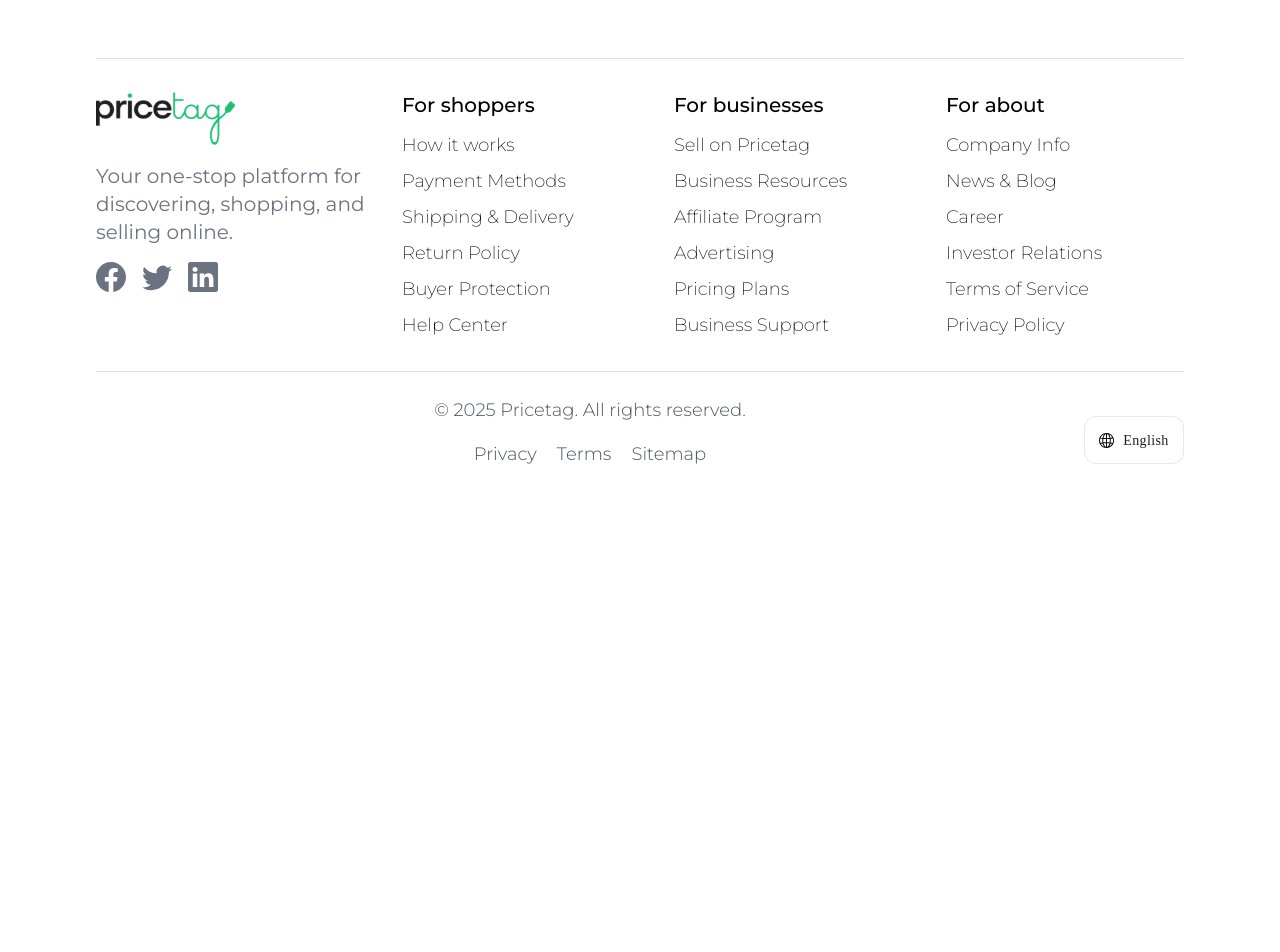
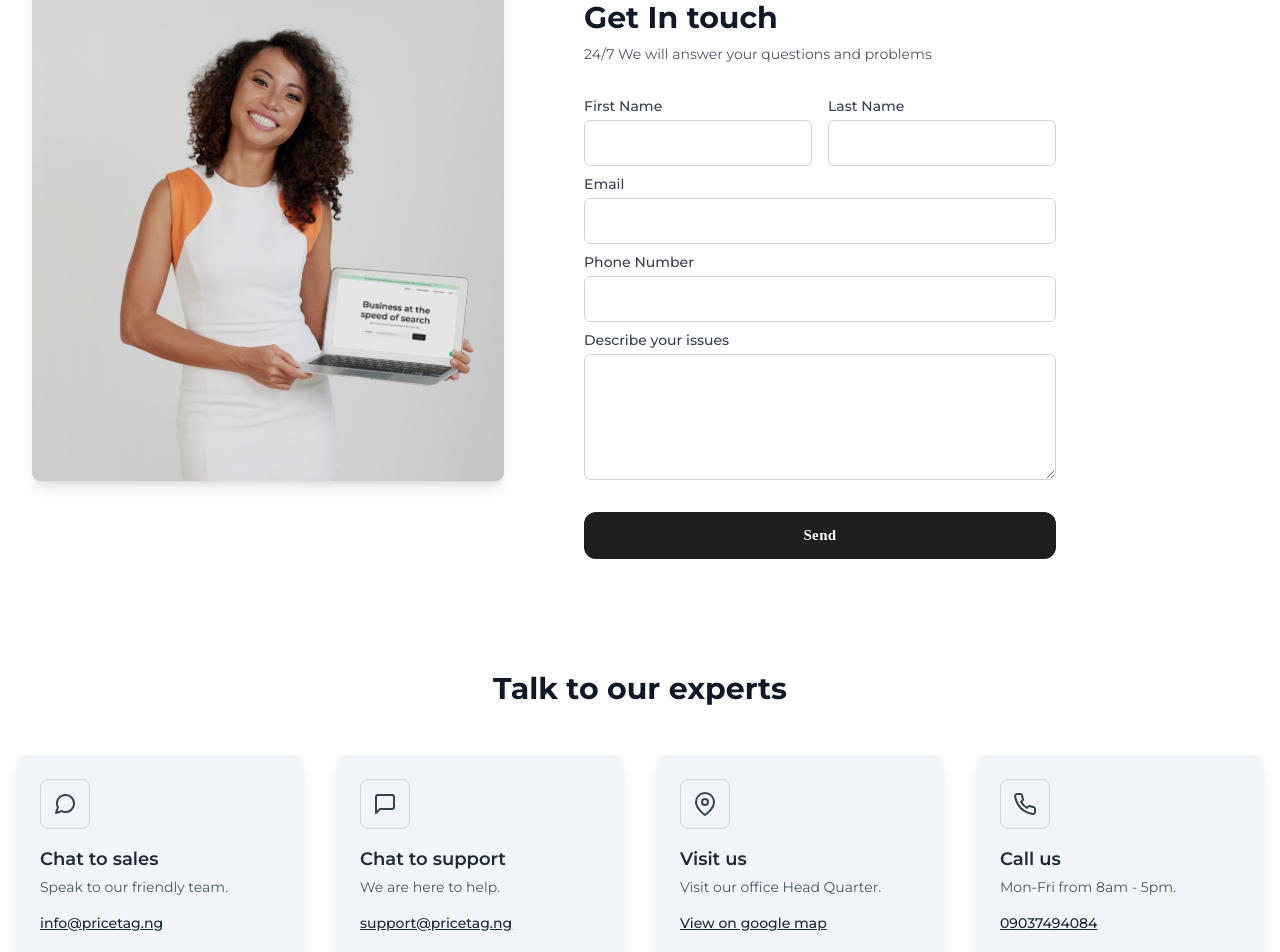
Before and after one commit to price-tag-tech/pricetag-frontend, a React (Create React App) app: page /contact in a window 1280 px wide. Shown: the part 300-1252 px from the top of the page. Before the commit the page ends 800 px from the top, so only its background shows below. Built offline with nearby package versions, Linux system fonts and the light colour scheme.

Commit message:
add contact page

```diff
--- a/src/App.tsx
+++ b/src/App.tsx
@@ -33,6 +33,7 @@ import PasswordEdit from './pages/dashboard/profile/password-edit';
 import ProfileLayout from './components/layout/dashboard/profile-layout';
 import SocialProfiles from './pages/dashboard/profile/social-profiles';
 import BankSettings from './pages/dashboard/profile/bank-settings';
+import ContactUsPage from './pages/ContactUsPage';
 
 function App() {
   return (
@@ -51,6 +52,7 @@ function App() {
           <Route path="profile" element={<UserProfilePage />} />
           <Route path="stores" element={<Stores />} />
           <Route path="become-agent" element={<Affiliate />} />
+          <Route path="contact" element={<ContactUsPage />} />
 
           {/* Catch-all route for 404 */}
           <Route path="*" element={<NotFoundPage />} />
--- /dev/null
+++ b/src/components/ContactUsPage/ContactSection.tsx
@@ -0,0 +1,168 @@
+import React, { useState } from 'react';
+import Button from '../common/Button';
+import contactSideImage from '../../assets/images/banner.svg';
+
+
+interface FormData {
+  firstName: string;
+  lastName: string;
+  email: string;
+  phoneNumber: string;
+  issues: string;
+}
+
+
+const initialFormData: FormData = {
+  firstName: '',
+  lastName: '',
+  email: '',
+  phoneNumber: '',
+  issues: '',
+};
+
+const ContactSection: React.FC = () => {
+  const [formData, setFormData] = useState<FormData>(initialFormData);
+
+
+  const handleChange = (
+    e: React.ChangeEvent<HTMLInputElement | HTMLTextAreaElement>
+  ) => {
+    const { name, value } = e.target;
+    setFormData((prevData) => ({
+      ...prevData,
+      [name]: value,
+    }));
+  };
+
+
+  const handleSubmit = (e: React.FormEvent<HTMLFormElement>) => {
+    e.preventDefault();
+    console.log('Form submitted:', formData);
+    setFormData(initialFormData);
+  };
+
+  return (
+     <div className="bg-white pb-8 px-4 sm:px-6 lg:px-8">
+      <div className="max-w-3xl xl:max-w-5xl w-full space-y-8 md:space-y-0 md:flex md:space-x-20 items-stretch">
+        {/* Left Column: Image */}
+        <div className="hidden md:flex md:w-1/2 w-full items-center">
+          <img
+            src={contactSideImage}
+            alt="Contact image"
+            className="w-full h-auto md:h-[500px] object-cover rounded-lg shadow-lg"
+          />
+        </div>
+
+        {/* Right Column: Form */}
+        <div className="md:w-1/2 w-full flex flex-col p-4 md:p-0 md:pt-24">
+          <h2 className="text-3xl font-bold text-gray-900">
+            Get In touch
+          </h2>
+          <p className="mt-2 text-sm text-gray-600">
+            24/7 We will answer your questions and problems
+          </p>
+
+           <form onSubmit={handleSubmit} className="mt-8 space-y-2">
+            <div className="flex flex-col sm:flex-row sm:space-x-4">
+              {/* First Name */}
+              <div className="w-full sm:w-1/2">
+                <label htmlFor="firstName" className="block text-sm font-medium text-gray-700 mb-1">
+                  First Name
+                </label>
+                <input
+                  id="firstName"
+                  name="firstName"
+                  type="text"
+                  required
+                  className="appearance-none rounded-md relative block w-full px-3 py-3 border border-gray-300 placeholder-gray-500 text-gray-900 focus:outline-none focus:ring-indigo-500 focus:border-indigo-500 focus:z-10 sm:text-sm"
+                  value={formData.firstName}
+                  onChange={handleChange}
+                />
+              </div>
+
+              {/* Last Name */}
+              <div className="w-full sm:w-1/2 mt-4 sm:mt-0">
+                <label htmlFor="lastName" className="block text-sm font-medium text-gray-700 mb-1">
+                  Last Name
+                </label>
+                <input
+                  id="lastName"
+                  name="lastName"
+                  type="text"
+                  required
+                  className="appearance-none rounded-md relative block w-full px-3 py-3 border border-gray-300 placeholder-gray-500 text-gray-900 focus:outline-none focus:ring-indigo-500 focus:border-indigo-500 focus:z-10 sm:text-sm"
+                  value={formData.lastName}
+                  onChange={handleChange}
+                />
+              </div>
+            </div>
+
+            {/* Email */}
+            <div>
+              <label htmlFor="email" className="block text-sm font-medium text-gray-700 mb-1">
+                Email
+              </label>
+              <input
+                id="email"
+                name="email"
+                type="email"
+                autoComplete="email"
+                required
+                className="appearance-none rounded-md relative block w-full px-3 py-3 border border-gray-300 placeholder-gray-500 text-gray-900 focus:outline-none focus:ring-indigo-500 focus:border-indigo-500 focus:z-10 sm:text-sm"
+                value={formData.email}
+                onChange={handleChange}
+              />
+            </div>
+
+            {/* Phone Number */}
+            <div>
+              <label htmlFor="phoneNumber" className="block text-sm font-medium text-gray-700 mb-1">
+                Phone Number
+              </label>
+              <input
+                id="phoneNumber"
+                name="phoneNumber"
+                type="tel"
+                required
+                className="appearance-none rounded-md relative block w-full px-3 py-3 border border-gray-300 placeholder-gray-500 text-gray-900 focus:outline-none focus:ring-indigo-500 focus:border-indigo-500 focus:z-10 sm:text-sm"
+                value={formData.phoneNumber}
+                onChange={handleChange}
+              />
+            </div>
+
+            {/* Describe your issues */}
+            <div>
+              <label htmlFor="issues" className="block text-sm font-medium text-gray-700 mb-1">
+                Describe your issues
+              </label>
+              <textarea
+                id="issues"
+                name="issues"
+                rows={5}
+                required
+                className="appearance-none rounded-md relative block w-full px-3 py-3 border border-gray-300 placeholder-gray-500 text-gray-900 focus:outline-none focus:ring-indigo-500 focus:border-indigo-500 focus:z-10 sm:text-sm"
+                value={formData.issues}
+                onChange={handleChange}
+              />
+            </div>
+
+            {/* Send Button */}
+            <div>
+              <Button
+                type="submit"
+                variant="secondary"
+                size="md"
+                fullWidth={true}
+                className="mt-6"
+              >
+                Send
+              </Button>
+            </div>
+          </form>
+        </div>
+      </div>
+    </div>
+  );
+};
+
+export default ContactSection;
--- /dev/null
+++ b/src/components/ContactUsPage/ExpertTalkSection.tsx
@@ -0,0 +1,111 @@
+import React from 'react';
+import { FiMessageSquare, FiMapPin, FiPhone, FiMessageCircle } from 'react-icons/fi';
+
+
+interface ContactCardProps {
+  icon: React.ReactNode;
+  title: string;
+  description: string;
+  contactText: string;
+  contactLink: string;
+  linkType: 'mailto' | 'tel' | 'href';
+}
+
+
+const contactData: ContactCardProps[] = [
+  {
+    icon: <FiMessageCircle size={24} className="text-gray-700" />,
+    title: 'Chat to sales',
+    description: 'Speak to our friendly team.',
+    contactText: 'info@pricetag.ng',
+    contactLink: 'info@pricetag.ng',
+    linkType: 'mailto',
+  },
+  {
+    icon: <FiMessageSquare size={24} className="text-gray-700" />,
+    title: 'Chat to support',
+    description: 'We are here to help.',
+    contactText: 'support@pricetag.ng',
+    contactLink: 'support@pricetag.ng',
+    linkType: 'mailto',
+  },
+  {
+    icon: <FiMapPin size={24} className="text-gray-700" />,
+    title: 'Visit us',
+    description: 'Visit our office Head Quarter.',
+    contactText: 'View on google map',
+    contactLink: 'https://maps.google.com/price-tag',
+    linkType: 'href',
+  },
+  {
+    icon: <FiPhone size={24} className="text-gray-700" />,
+    title: 'Call us',
+    description: 'Mon-Fri from 8am - 5pm.',
+    contactText: '09037494084',
+    contactLink: '09037494084',
+    linkType: 'tel',
+  },
+];
+
+
+const Card: React.FC<ContactCardProps> = ({
+  icon,
+  title,
+  description,
+  contactText,
+  contactLink,
+  linkType,
+}) => {
+  const href =
+    linkType === 'mailto'
+      ? `mailto:${contactLink}`
+      : linkType === 'tel'
+      ? `tel:${contactLink}`
+      : contactLink;
+
+  return (
+    <div className="bg-slate-100 p-6 rounded-xl shadow-lg flex flex-col items-start w-full hover:shadow-xl transition-shadow duration-300">
+      <div className="mb-4 p-3 border border-gray-300 rounded-lg">
+        {icon}
+      </div>
+      <h3 className="text-lg font-semibold text-gray-800 mb-1">{title}</h3>
+      <p className="text-sm text-gray-600 mb-4">{description}</p>
+      <a
+        href={href}
+        target={linkType === 'href' ? '_blank' : undefined}
+        rel={linkType === 'href' ? 'noopener noreferrer' : undefined}
+        className="text-sm text-gray-800 hover:text-blue-700 underline font-medium"
+      >
+        {contactText}
+      </a>
+    </div>
+  );
+};
+
+
+const ExpertTalkSection: React.FC = () => {
+  return (
+    <section className="bg-white py-12 md:py-20">
+      <div className="container mx-auto px-4">
+        <h2 className="text-3xl font-bold text-gray-900 text-center mb-12">
+          Talk to our experts
+        </h2>
+        <div className="grid grid-cols-1 sm:grid-cols-2 lg:grid-cols-4 gap-6 md:gap-8">
+          {contactData.map((cardInfo) => (
+            <Card
+              key={cardInfo.title}
+              icon={cardInfo.icon}
+              title={cardInfo.title}
+              description={cardInfo.description}
+              contactText={cardInfo.contactText}
+              contactLink={cardInfo.contactLink}
+              linkType={cardInfo.linkType}
+            />
+          ))}
+        </div>
+      </div>
+    </section>
+  );
+};
+
+export default ExpertTalkSection;
--- /dev/null
+++ b/src/pages/ContactUsPage.tsx
@@ -0,0 +1,14 @@
+import React from 'react';
+import ContactSection from '../components/ContactUsPage/ContactSection';
+import ExpertTalkSection from '../components/ContactUsPage/ExpertTalkSection';
+
+const ContactUsPage: React.FC = () => {
+  return (
+    <div>
+      <ContactSection />
+      <ExpertTalkSection />
+    </div>
+  );
+};
+
+export default ContactUsPage;
```
